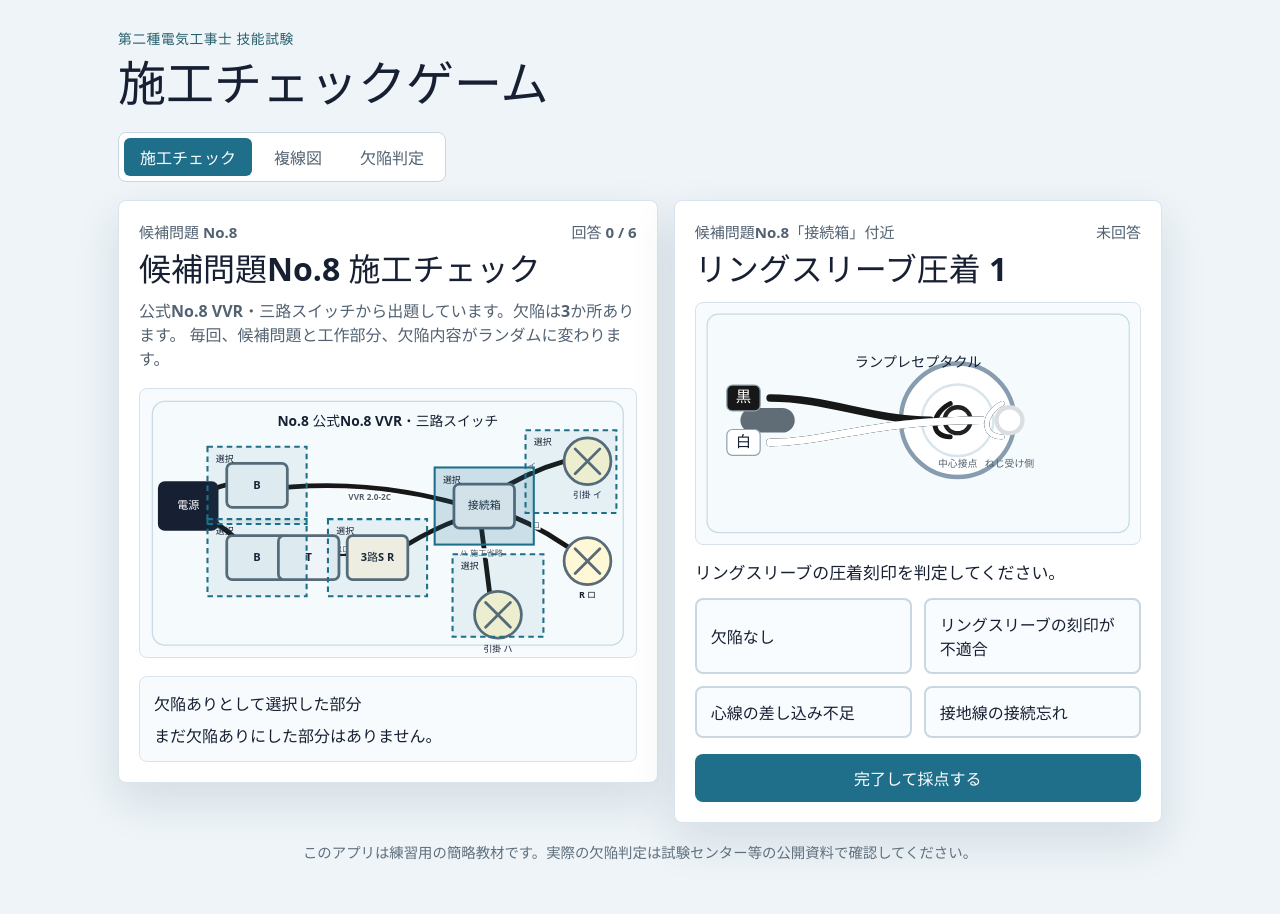
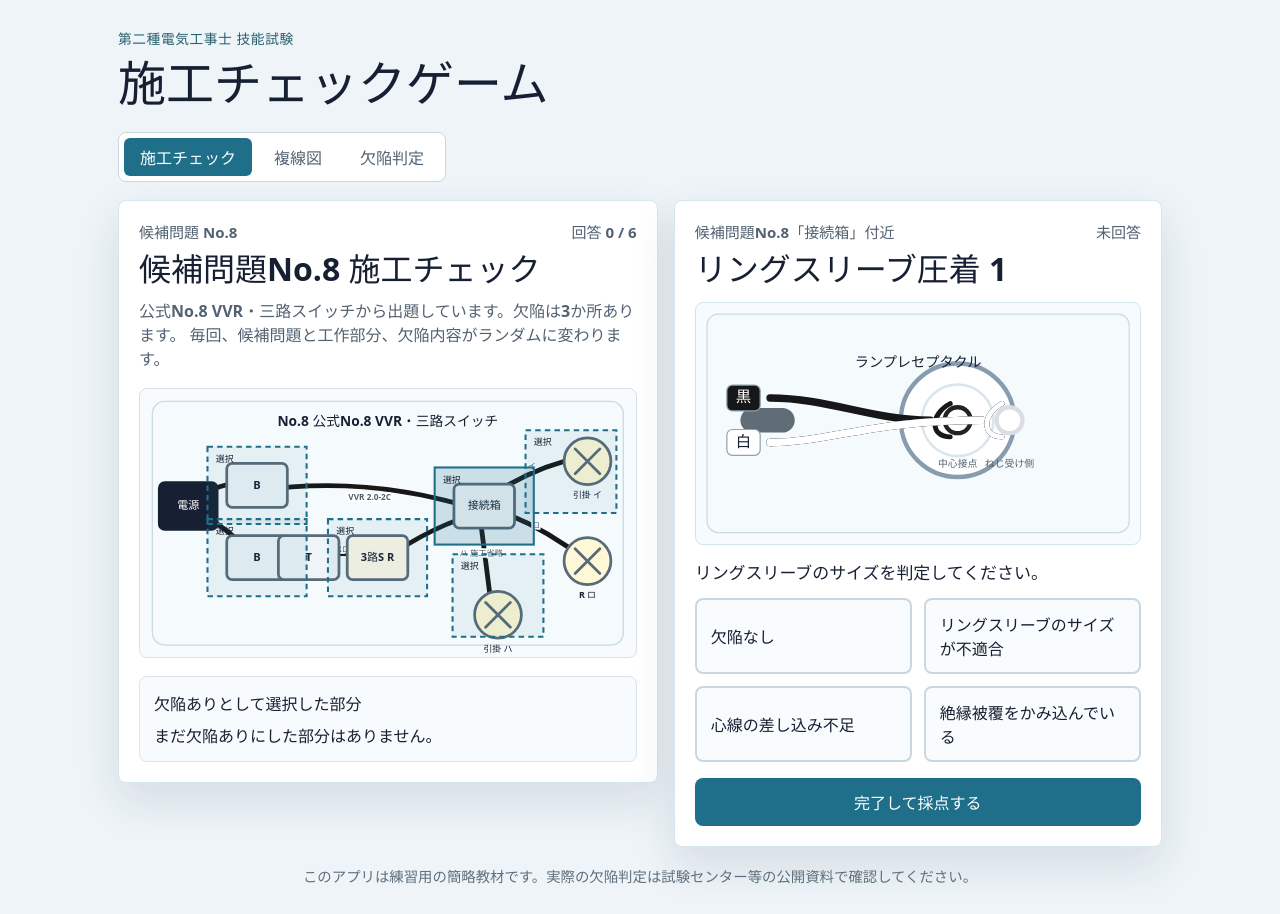
Before and after one commit to h7ga40/denko-defect-game, a React (Vite) app: page / in a window 1280 px wide. Before the commit the page ends 890 px from the top, so only its background shows below. Built offline with nearby package versions, Linux system fonts and the light colour scheme.

Commit message:
Add connector defect templates

```diff
--- a/src/components/svg/WiringDiagram.tsx
+++ b/src/components/svg/WiringDiagram.tsx
@@ -23,14 +23,17 @@ export function WiringDiagram({ defectType }: WiringDiagramProps) {
     case "sheath_too_short":
       return <OutletBoxDiagram />;
     case "ring_sleeve_wrong_mark":
+    case "ring_sleeve_wrong_size":
     case "ring_sleeve_insufficient_insert":
+    case "ring_sleeve_insulation_bite":
       return <RingSleeveDiagram defectType={defectType} />;
     case "exposed_receptacle_sheath":
       return <ExposedReceptacleDiagram />;
     case "breaker_line_load_reverse":
       return <BreakerDiagram />;
     case "push_connector_insufficient_insert":
-      return <PushConnectorDiagram />;
+    case "push_connector_wrong_wire_count":
+      return <PushConnectorDiagram defectType={defectType} />;
     case "terminal_block_wrong_terminal":
       return <TerminalBlockDiagram />;
     case "ceiling_connector_polarity":
--- a/src/components/svg/diagrams/PushConnectorDiagram.tsx
+++ b/src/components/svg/diagrams/PushConnectorDiagram.tsx
@@ -1,20 +1,42 @@
-export function PushConnectorDiagram() {
+export function PushConnectorDiagram({
+  defectType,
+}: {
+  defectType: "push_connector_insufficient_insert" | "push_connector_wrong_wire_count";
+}) {
+  const wrongWireCount = defectType === "push_connector_wrong_wire_count";
+
   return (
     <svg viewBox="0 0 720 390" role="img" aria-label="差し込みコネクタの欠陥図">
       <rect className="panel" x="18" y="18" width="684" height="354" rx="18" />
       <text className="label" x="360" y="62" textAnchor="middle">
         差し込みコネクタ
       </text>
-      <rect className="device" x="300" y="135" width="150" height="105" rx="18" />
+      <rect className={wrongWireCount ? "device alert-fill" : "device"} x="300" y="135" width="150" height="105" rx="18" />
+      <text className="small" x="375" y="124" textAnchor="middle">
+        {wrongWireCount ? "3本用コネクタ" : "差し込みコネクタ"}
+      </text>
       <circle className="connector" cx="340" cy="188" r="15" />
       <circle className="connector" cx="375" cy="188" r="15" />
       <circle className="connector" cx="410" cy="188" r="15" />
       <path className="wire black" d="M 110 150 C 190 150, 230 175, 340 188" />
       <path className="wire white" d="M 110 225 C 190 225, 225 200, 375 188" />
-      <path className="wire alert" d="M 110 188 C 165 188, 205 188, 275 188" />
-      <line className="missing" x1="282" y1="188" x2="323" y2="188" />
+      <path className="wire red" d="M 110 188 C 165 188, 205 188, 410 188" />
+      {wrongWireCount ? (
+        <>
+          <path className="wire alert broken" d="M 110 265 C 170 260, 220 248, 292 222" />
+          <line className="missing" x1="294" y1="222" x2="335" y2="205" />
+          <text className="small" x="185" y="288" textAnchor="middle">
+            4本目が入らない
+          </text>
+        </>
+      ) : (
+        <>
+          <path className="wire alert" d="M 110 188 C 165 188, 205 188, 275 188" />
+          <line className="missing" x1="282" y1="188" x2="323" y2="188" />
+        </>
+      )}
       <text className="defect-label" x="360" y="330" textAnchor="middle">
-        心線が確認位置まで届いていません
+        {wrongWireCount ? "接続本数に合わないコネクタを使用しています" : "心線が確認位置まで届いていません"}
       </text>
     </svg>
   );
--- a/src/data/inspectionGame.ts
+++ b/src/data/inspectionGame.ts
@@ -173,6 +173,30 @@ export const inspectionTemplates: InspectionTemplate[] = [
     defectExplanation: "接続する電線の条件に対して、リングスリーブの刻印が合っていない状態です。",
   },
   {
+    id: "ring-sleeve-wrong-size",
+    title: "リングスリーブ圧着",
+    overviewLabel: "リング",
+    overviewType: "connector",
+    defectType: "ring_sleeve_wrong_size",
+    question: "リングスリーブのサイズを判定してください。",
+    choices: ["欠陥なし", "リングスリーブのサイズが不適合", "心線の差し込み不足", "絶縁被覆をかみ込んでいる"],
+    defectAnswer: "リングスリーブのサイズが不適合",
+    normalExplanation: "接続する電線の太さと本数に合うリングスリーブを使用しています。",
+    defectExplanation: "接続する電線の太さと本数に対して、リングスリーブのサイズが合っていません。",
+  },
+  {
+    id: "ring-sleeve-insulation-bite",
+    title: "リングスリーブ圧着",
+    overviewLabel: "リング",
+    overviewType: "connector",
+    defectType: "ring_sleeve_insulation_bite",
+    question: "リングスリーブの圧着部を判定してください。",
+    choices: ["欠陥なし", "絶縁被覆をかみ込んでいる", "リングスリーブの刻印が不適合", "白線と黒線の接続が逆"],
+    defectAnswer: "絶縁被覆をかみ込んでいる",
+    normalExplanation: "心線だけがリングスリーブ内で圧着されています。",
+    defectExplanation: "絶縁被覆をかみ込んだまま圧着しており、心線が正しく圧着されていません。",
+  },
+  {
     id: "outlet-box",
     title: "アウトレットボックス",
     overviewLabel: "ボックス",
@@ -195,6 +219,18 @@ export const inspectionTemplates: InspectionTemplate[] = [
     defectAnswer: "心線の差し込み不足",
     normalExplanation: "心線は確認位置まで確実に差し込まれています。",
     defectExplanation: "片方の心線が確認窓まで届いていません。",
+  },
+  {
+    id: "connector-wire-count",
+    title: "差し込みコネクタ",
+    overviewLabel: "コネクタ",
+    overviewType: "connector",
+    defectType: "push_connector_wrong_wire_count",
+    question: "差し込みコネクタの本数選定を判定してください。",
+    choices: ["欠陥なし", "接続本数に合わないコネクタを使用している", "心線の差し込み不足", "外装がボックス内に十分入っていない"],
+    defectAnswer: "接続本数に合わないコネクタを使用している",
+    normalExplanation: "接続する心線の本数に合う差し込みコネクタを使用しています。",
+    defectExplanation: "接続本数に対して、差し込みコネクタの極数が足りていません。",
   },
   {
     id: "terminal-block",
--- a/src/data/problems.ts
+++ b/src/data/problems.ts
@@ -5,10 +5,13 @@ export type DefectType =
   | "missing_ground"
   | "sheath_too_short"
   | "ring_sleeve_wrong_mark"
+  | "ring_sleeve_wrong_size"
   | "ring_sleeve_insufficient_insert"
+  | "ring_sleeve_insulation_bite"
   | "exposed_receptacle_sheath"
   | "breaker_line_load_reverse"
   | "push_connector_insufficient_insert"
+  | "push_connector_wrong_wire_count"
   | "terminal_block_wrong_terminal"
   | "ceiling_connector_polarity"
   | "mounting_frame_loose"
@@ -140,6 +143,38 @@ export const problems: Problem[] = [
       "心線はリングスリーブ内へ十分に差し込んでから圧着します。図では片方の心線が短く、圧着部に十分入っていない状態です。",
   },
   {
+    id: "ring-sleeve-wrong-size",
+    title: "リングスリーブ サイズ不適合",
+    circuitName: "リングスリーブ圧着の簡略図",
+    defectType: "ring_sleeve_wrong_size",
+    question: "図のリングスリーブ圧着状態として、最も適切な欠陥を選んでください。",
+    choices: [
+      "欠陥なし",
+      "リングスリーブのサイズが不適合",
+      "心線の差し込み不足",
+      "差し込みコネクタの接続本数が不適合",
+    ],
+    answer: "リングスリーブのサイズが不適合",
+    explanation:
+      "接続する電線の太さと本数に対して、使用するリングスリーブのサイズを合わせる必要があります。図は必要条件より小さいスリーブを使った例です。",
+  },
+  {
+    id: "ring-sleeve-insulation-bite",
+    title: "リングスリーブ 絶縁被覆かみ込み",
+    circuitName: "リングスリーブ圧着の簡略図",
+    defectType: "ring_sleeve_insulation_bite",
+    question: "図のリングスリーブ圧着状態として、最も適切な欠陥を選んでください。",
+    choices: [
+      "欠陥なし",
+      "絶縁被覆をかみ込んでいる",
+      "白線と黒線の接続が逆",
+      "リングスリーブの刻印が不適合",
+    ],
+    answer: "絶縁被覆をかみ込んでいる",
+    explanation:
+      "リングスリーブは心線部分を圧着します。絶縁被覆をかみ込むと導体が正しく圧着されず、欠陥になります。",
+  },
+  {
     id: "exposed-receptacle-sheath",
     title: "露出コンセント 外装処理不良",
     circuitName: "露出コンセントの簡略施工図",
@@ -168,6 +203,17 @@ export const problems: Problem[] = [
     choices: ["欠陥なし", "心線の差し込み不足", "外装がボックス内に十分入っていない", "白線と黒線の接続が逆"],
     answer: "心線の差し込み不足",
     explanation: "差し込みコネクタは心線を奥まで確実に差し込みます。図では片方の心線が確認窓まで届いていません。",
+  },
+  {
+    id: "push-connector-wire-count",
+    title: "差し込みコネクタ 接続本数不適合",
+    circuitName: "差し込みコネクタの簡略施工図",
+    defectType: "push_connector_wrong_wire_count",
+    question: "差し込みコネクタの使用状態として、欠陥を選んでください。",
+    choices: ["欠陥なし", "接続本数に合わないコネクタを使用している", "リングスリーブのサイズが不適合", "輪作りの向きが逆"],
+    answer: "接続本数に合わないコネクタを使用している",
+    explanation:
+      "差し込みコネクタは接続する心線の本数に合うものを使います。図では4本接続が必要な箇所に3本用のコネクタを使っています。",
   },
   {
     id: "terminal-block-wrong-terminal",
@@ -218,4 +264,5 @@ export const problems: Problem[] = [
     choices: ["欠陥なし", "白線と黒線の接続が逆", "接地線の接続忘れ", "輪作りの向きが逆"],
     answer: "白線と黒線の接続が逆",
     explanation: "コンセントは接地側に白線、非接地側に黒線を接続します。図では左右の極性が逆です。",
-  },];
+  },
+];
```
Also changed, not shown: src/components/svg/diagrams/RingSleeveDiagram.tsx (+37 -5 lines).
